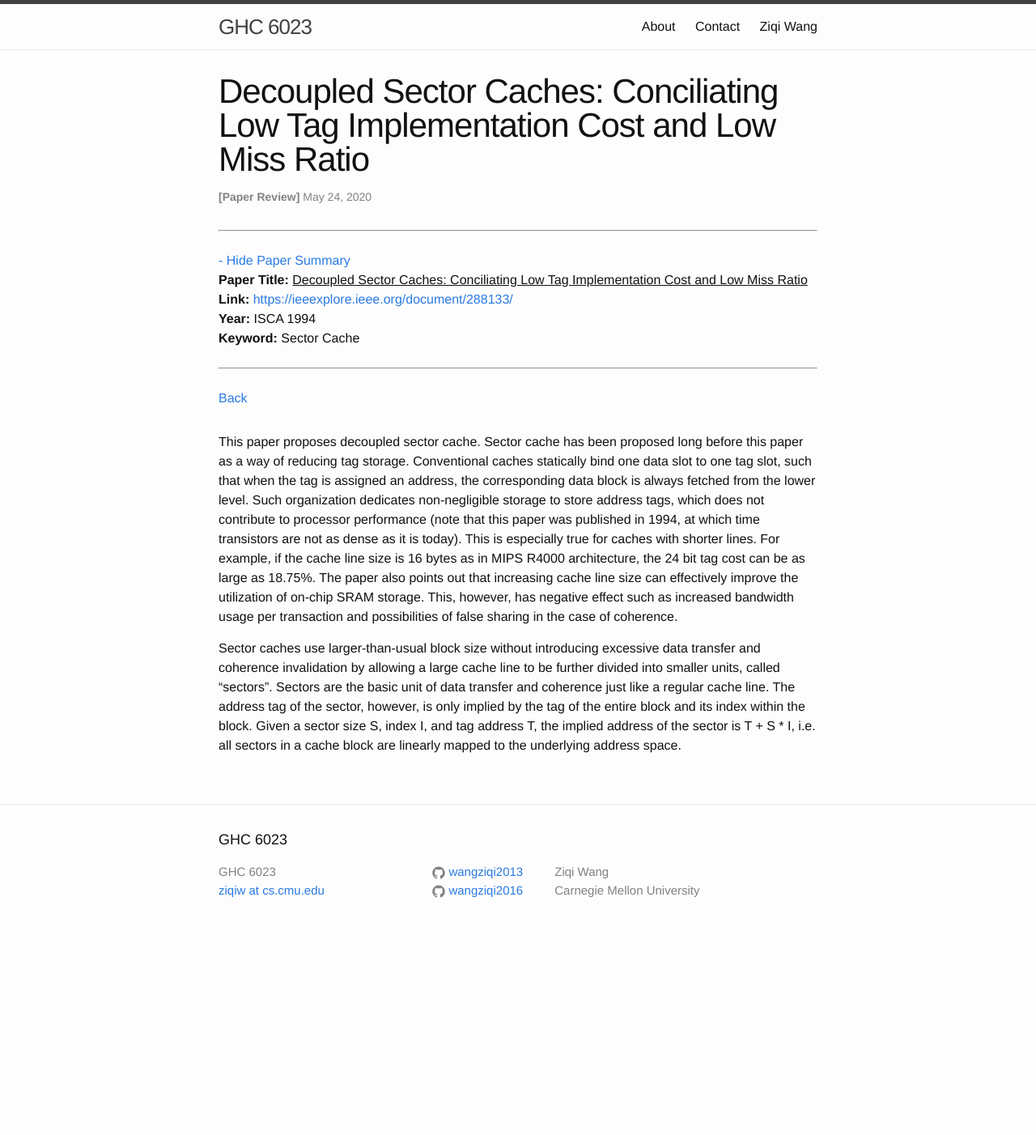
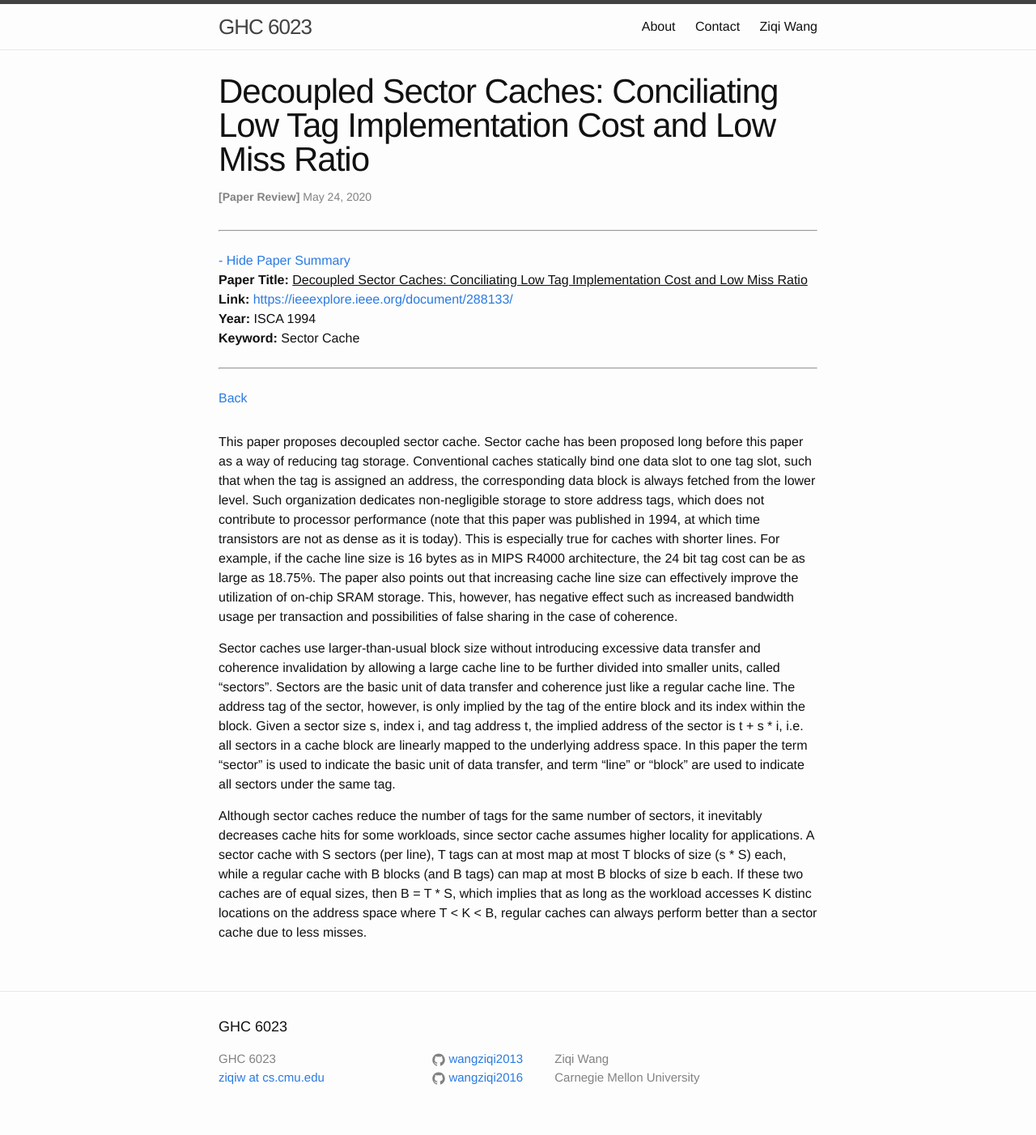
Before and after one commit to wangziqi2013/wangziqi2013.github.io, a Jekyll site: the page built from _posts/2020-05-24-decoupled-sector-caches.markdown, in a window 1280 px wide. Shown: the whole page at 81% size. Built offline with Jekyll 4.4.1, drawn with Linux system fonts in a browser that asks for light colours; before the commit the page ends 1171 px from its top, so only the background shows below that.

Commit message:
Adding misses

```diff
--- a/_posts/2020-05-24-decoupled-sector-caches.markdown
+++ b/_posts/2020-05-24-decoupled-sector-caches.markdown
@@ -26,6 +26,14 @@ false sharing in the case of coherence.
 Sector caches use larger-than-usual block size without introducing excessive data transfer and coherence invalidation
 by allowing a large cache line to be further divided into smaller units, called "sectors". Sectors are the basic
 unit of data transfer and coherence just like a regular cache line. The address tag of the sector, however, is only
-implied by the tag of the entire block and its index within the block. Given a sector size S, index I, and tag address T,
-the implied address of the sector is T + S * I, i.e. all sectors in a cache block are linearly mapped to the underlying
-address space.
+implied by the tag of the entire block and its index within the block. Given a sector size s, index i, and tag address t,
+the implied address of the sector is t + s * i, i.e. all sectors in a cache block are linearly mapped to the underlying
+address space. In this paper the term "sector" is used to indicate the basic unit of data transfer, and term "line" or
+"block" are used to indicate all sectors under the same tag.
+
+Although sector caches reduce the number of tags for the same number of sectors, it inevitably decreases cache hits
+for some workloads, since sector cache assumes higher locality for applications. A sector cache with S sectors (per line),
+T tags can at most map at most T blocks of size (s * S) each, while a regular cache with B blocks (and B tags) can map
+at most B blocks of size b each. If these two caches are of equal sizes, then B = T * S, which implies that as long as
+the workload accesses K distinc locations on the address space where T < K < B, regular caches can always perform better
+than a sector cache due to less misses.
```
